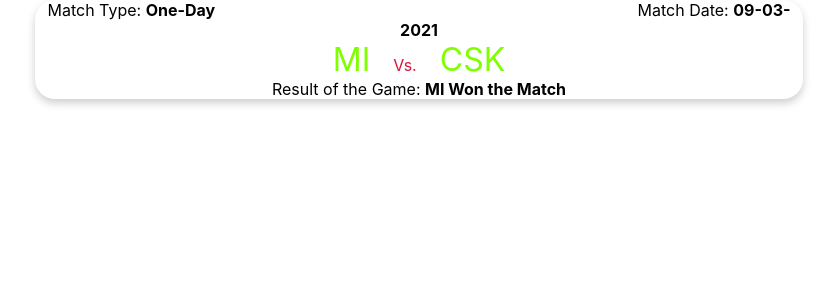
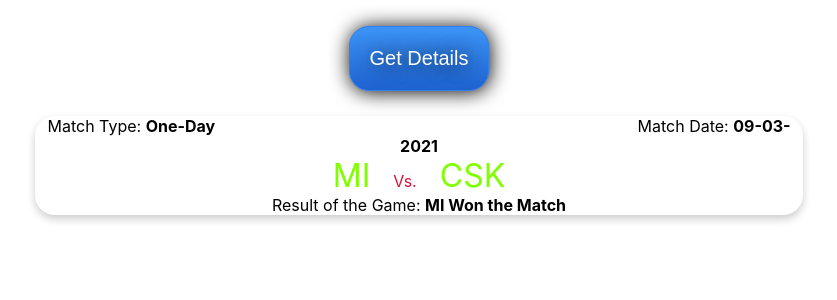
Before and after one commit to nirajpandey034/niraj_cricapp, a React (Create React App) app: page / in a window 1280 px wide. Shown: the top 300 px of the page, without its empty margins (221-1058 px from the left). Built offline with nearby package versions, Linux system fonts and the light colour scheme.

Commit message:
first commmit (static)_1

```diff
--- a/src/Components/CardStyle.css
+++ b/src/Components/CardStyle.css
@@ -46,3 +46,31 @@
     color: black;
     text-align: left;
 }
+
+.detailButton {
+    background: #3D94F6;
+    background-image: -webkit-linear-gradient(top, #3D94F6, #1E62D0);
+    background-image: -moz-linear-gradient(top, #3D94F6, #1E62D0);
+    background-image: -ms-linear-gradient(top, #3D94F6, #1E62D0);
+    background-image: -o-linear-gradient(top, #3D94F6, #1E62D0);
+    background-image: -webkit-gradient(to bottom, #3D94F6, #1E62D0);
+    -webkit-border-radius: 20px;
+    -moz-border-radius: 20px;
+    border-radius: 20px;
+    color: #FFFFFF;
+    font-family: Arial;
+    font-size: 20px;
+    font-weight: 100;
+    padding: 20px;
+    -webkit-box-shadow: 1px 1px 20px 0 #000000;
+    -moz-box-shadow: 1px 1px 20px 0 #000000;
+    box-shadow: 1px 1px 20px 0 #000000;
+    text-shadow: 1px 1px 20px #000000;
+    border: solid #337FED 1px;
+    text-decoration: none;
+    display: inline-block;
+    cursor: pointer;
+    text-align: center;
+    margin-bottom: 2%;
+    margin-top: 2%;
+}
--- a/src/Components/MainDisplay.js
+++ b/src/Components/MainDisplay.js
@@ -14,19 +14,17 @@
                 team1: "MI",
                 team2: "CSK",
                 winning_team: "MI",
-        }
-
+            }
         }
     }
 
+    detailBtnHandler = () =>{
 
-    // detailBtnHandler = () =>{
-
-    // }
+    }
     render() {
         return (
             <div>
-                {/* <button onClick={this.detailBtnHandler}>Get Details</button> */}
+                <button className="detailButton" onClick={this.detailBtnHandler}>Get Details</button>
                 <Cards details={this.state.details}/>
 
             </div>
```
